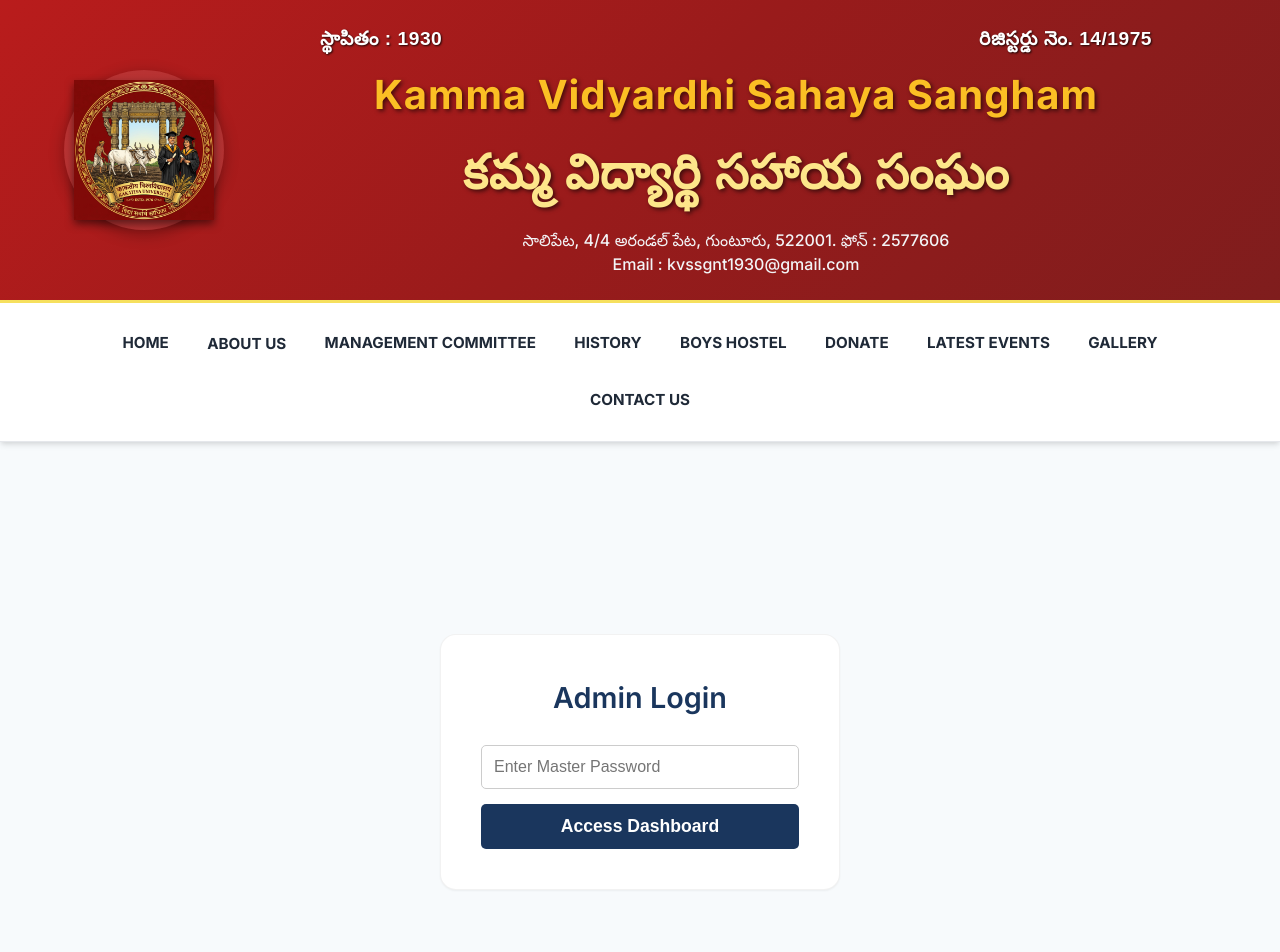
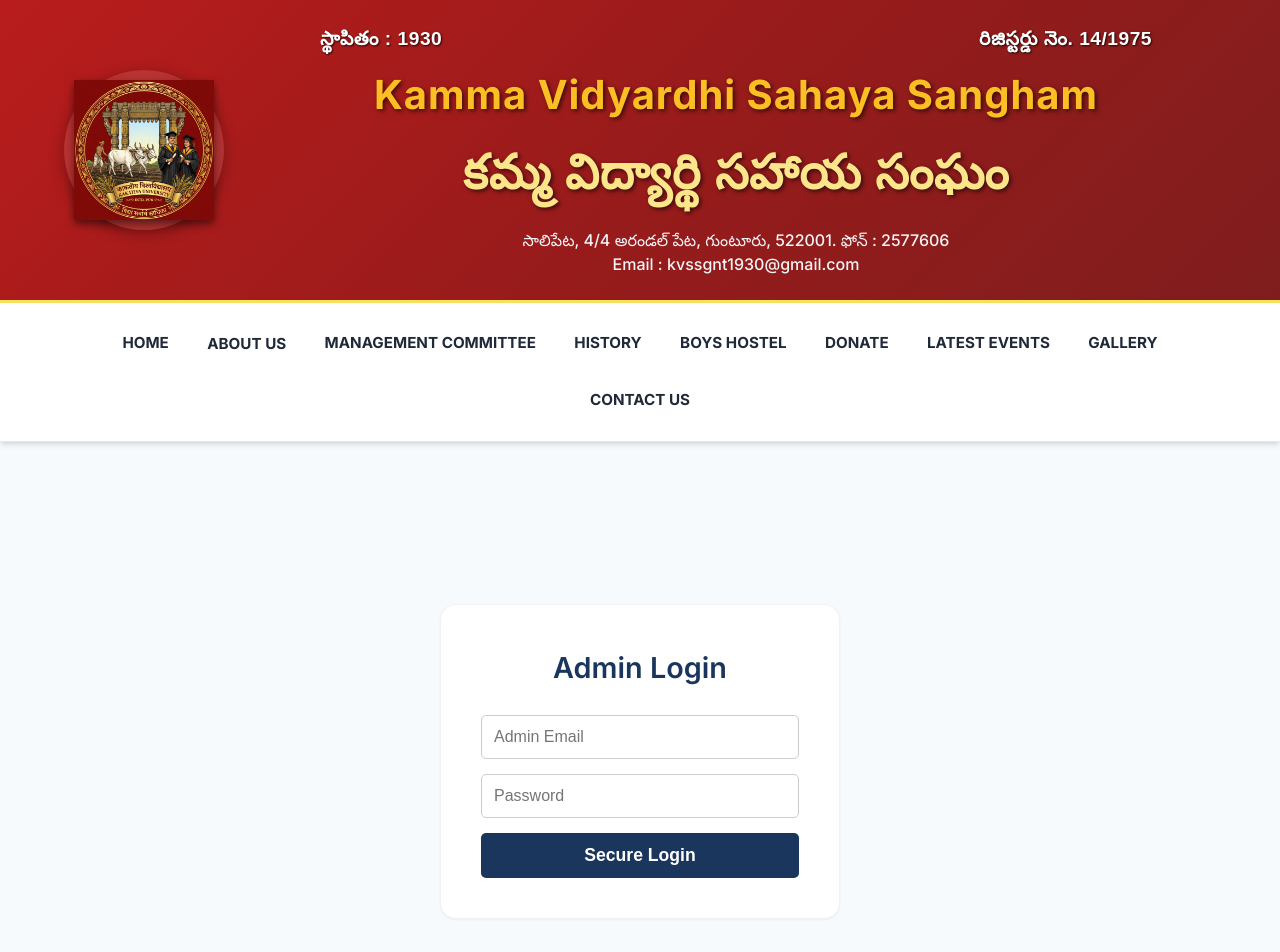
Before and after one commit to veeranjaneyulu939-wq/Kamma-Vidyardhi-Sahaya-Sangham., a React (Vite) app: page /#/login in a window 1280 px wide. Shown: the top 952 px of the page. Built offline with nearby package versions, Linux system fonts and the light colour scheme; a web font is replaced by a local one.

Commit message:
feat: add email and password fields for custom login

```diff
--- a/src/pages/Login.jsx
+++ b/src/pages/Login.jsx
@@ -3,8 +3,10 @@
 
 const Login = () => {
   const [error, setError] = useState('');
+  const [email, setEmail] = useState('');
   const [password, setPassword] = useState('');
   const navigate = useNavigate();
+  const ALLOWED_EMAILS = ['kvssgnt1930@gmail.com', 'kvssgnt@gmail.com', 'kvssvja1910@gmail.com', 'superadmin@kammahostel.com', 'kammahostelgnt1930@gmail.com'];
 
   useEffect(() => {
     if (localStorage.getItem('adminBypass') === 'true') {
@@ -16,12 +18,13 @@
     e.preventDefault();
     setError('');
 
-    // Master Password Check
-    if (password === 'kamma1930') {
+    // Check if email is in allowed list and password is correct
+    if (ALLOWED_EMAILS.includes(email.toLowerCase()) && password === 'kamma1930') {
       localStorage.setItem('adminBypass', 'true');
+      localStorage.setItem('adminEmail', email.toLowerCase());
       navigate('/admin');
     } else {
-      setError('Invalid master password. Please try again.');
+      setError('Invalid email or password. Please try again.');
     }
   };
 
@@ -38,8 +41,16 @@
 
         <form onSubmit={handleLogin} style={{ display: 'flex', flexDirection: 'column', gap: '15px' }}>
           <input
+            type="email"
+            placeholder="Admin Email"
+            value={email}
+            onChange={(e) => setEmail(e.target.value)}
+            required
+            style={{ padding: '12px', borderRadius: '5px', border: '1px solid #ccc', width: '100%', fontSize: '1rem' }}
+          />
+          <input
             type="password"
-            placeholder="Enter Master Password"
+            placeholder="Password"
             value={password}
             onChange={(e) => setPassword(e.target.value)}
             required
@@ -58,7 +69,7 @@
               fontSize: '1.1rem'
             }}
           >
-            Access Dashboard
+            Secure Login
           </button>
         </form>
       </div>
```
